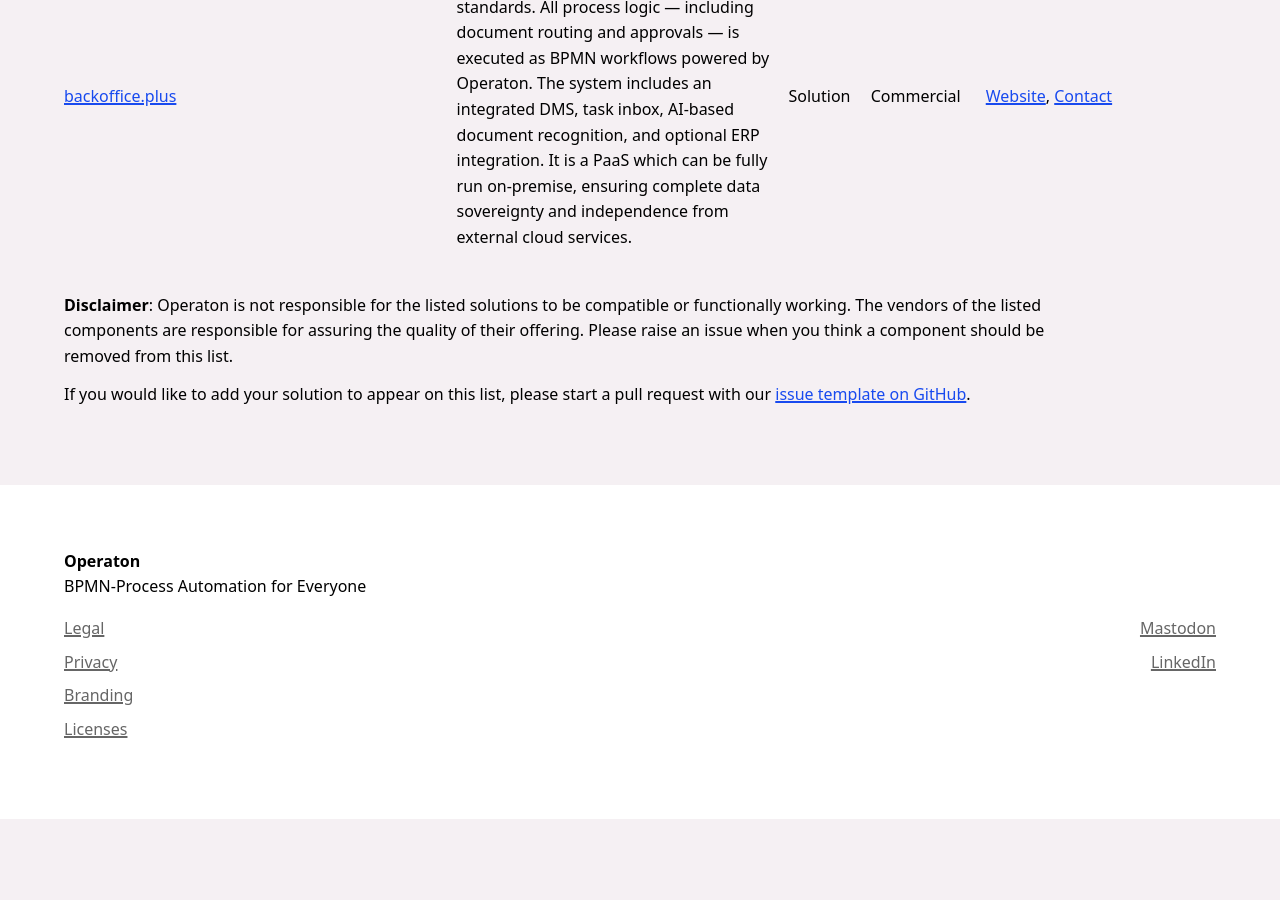
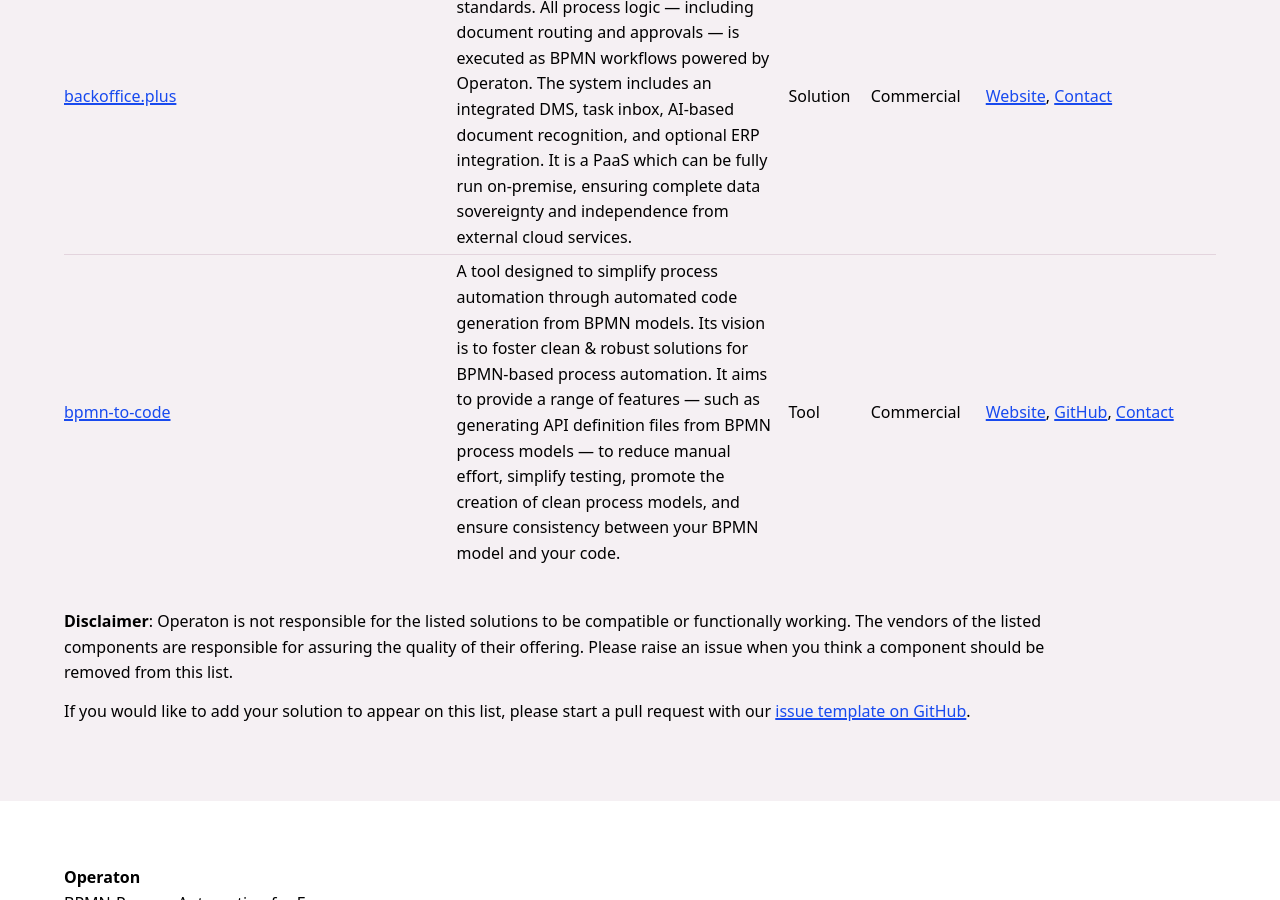
Before and after one commit to operaton/operaton.org, a Jekyll site: the page built from hub.html, in a window 1280 px wide and 900 px high, scrolled down 1335 px. Built offline with Jekyll 4.4.1, drawn with Linux system fonts in a browser that asks for light colours; before the commit the page ends 2154 px from its top, so only the background shows below that.

Commit message:
feat(hub): add bpmn-to-code to operaton hub (#87)

```diff
--- a/_data/hub-items.yml
+++ b/_data/hub-items.yml
@@ -96,6 +96,19 @@
     - label: GitHub
       url: "https://github.com/flowset"
 
+- name: bpmn-to-code
+  description: >-
+    A tool designed to simplify process automation through automated code generation from BPMN models. Its vision is to foster clean & robust solutions for BPMN-based process automation. It aims to provide a range of features — such as generating API definition files from BPMN process models — to reduce manual effort, simplify testing, promote the creation of clean process models, and ensure consistency between your BPMN model and your code.
+  type: 3
+  license: 0
+  links:
+    - label: Website
+      url: https://bpmn-to-code.miragon.io/
+    - label: GitHub
+      url: https://github.com/emaarco/bpmn-to-code
+    - label: Contact
+      url: "https://github.com/emaarco"
+
 - name: Champa Intelligence
   description: >-
     The single pane of glass for your entire Camunda 7 based process landscape. Transform business processes with AI-powered analytics, real-time monitoring, and intelligent optimization.
```
